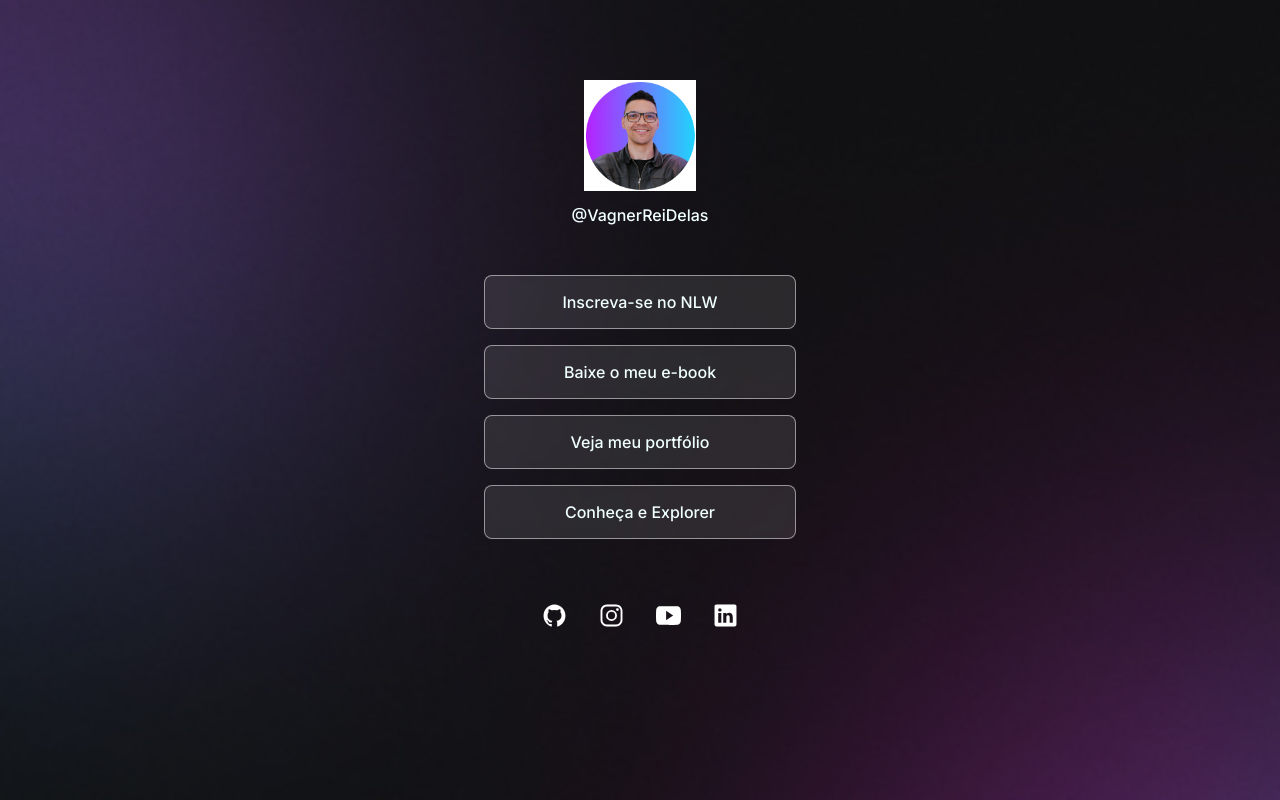
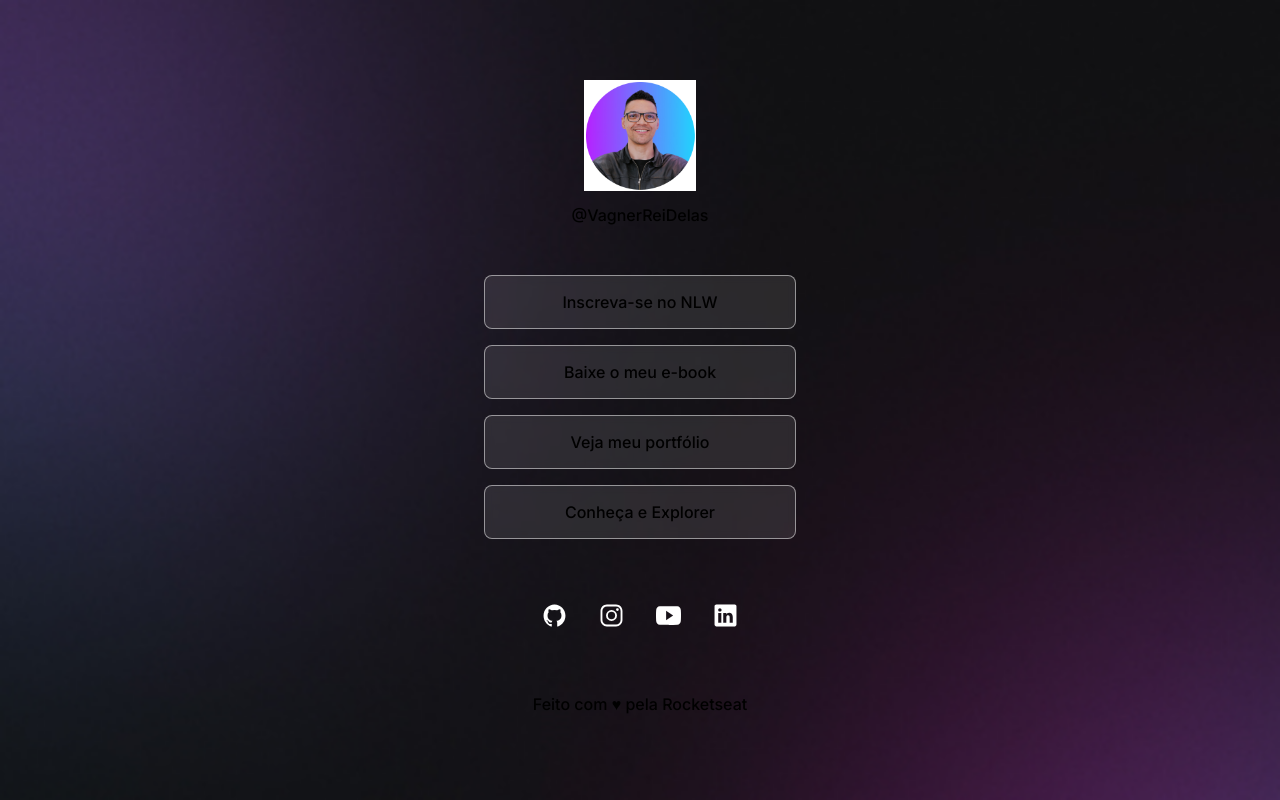
Before and after one commit to AndersonLucasN/HTML-CSS, a plain HTML site: page Projetos-Rocketseat/perfil-mobile/index.html in a window 1280 px wide. Drawn offline with nearby package versions, Linux system fonts and the light colour scheme.

Commit message:
atualizado-3

```diff
--- a/Projetos-Rocketseat/perfil-mobile/index.html
+++ b/Projetos-Rocketseat/perfil-mobile/index.html
@@ -1,5 +1,5 @@
 <!DOCTYPE html>
-<html lang="en">
+<html lang="pt-BR" class="light">
 
 <head>
     <meta charset="UTF-8">
@@ -15,9 +15,11 @@
 <body>
     <div id="container">
         <div class="profile">
+
             <img src="Mobile/Avatar.jpg" alt="avatar-perfil">
             <p>@VagnerReiDelas</p>
                                                     </div>
+
         <ul>
             <li>
                 <a href="#">Inscreva-se no NLW</a>
@@ -47,7 +49,13 @@
             </a>
 
         </div>
+
+        <footer>
+            <p>Feito com ♥ pela Rocketseat</p>
+        </footer>
+
     </div>
+
     <script type="module" src="https://unpkg.com/ionicons@5.5.2/dist/ionicons/ionicons.esm.js"></script>
     <script nomodule src="https://unpkg.com/ionicons@5.5.2/dist/ionicons/ionicons.js"></script>
 
--- a/Projetos-Rocketseat/perfil-mobile/style.css
+++ b/Projetos-Rocketseat/perfil-mobile/style.css
@@ -4,6 +4,17 @@
     padding: 0;
     box-sizing: border-box;
 }
+
+:root {
+    --color-1: azure;
+    --bg-url:(Mobile/Background.jpg);
+}
+
+.light{
+    --color-1:black;
+    --bg-url:(Mobile/Background.jpg);
+}
+
 body {
     background-image: url(Mobile/Background.jpg);
     background-repeat: no-repeat;
@@ -17,6 +28,7 @@ body {
 
 body * {
     font-family: 'Inter', sans-serif;
+    color: var(--color-1);
 
 }
 
@@ -40,7 +52,7 @@ body * {
 .profile p {
     font-weight: 500;
     line-height: 24px;
-    color: azure;
+    color: var(--color-1);
     margin-top: 8px;
 }
 
@@ -56,7 +68,7 @@ ul{
 
 ul>li>a{
     display: flex;
-    border: 1px solid red;
+
     text-decoration: none;
 
     align-items: center;
@@ -68,7 +80,7 @@ ul>li>a{
     border: 1px solid rgba(255, 255, 255, 0.5);
     backdrop-filter: blur(4px);
     border-radius: 8px;
-    color: azure;
+    color: var(--color-1);
 
     transition: background 0.2s;
     font-weight: 500;
@@ -76,7 +88,7 @@ ul>li>a{
 
 ul>li>a:hover{
     background: rgba(255, 255, 255, 0.05);
-    border: 1px solid white;
+    border: 1px solid var(--color-1);
     padding: 18px;
 }
 
@@ -111,6 +123,22 @@ ion-icon{
 .social-links a:hover{
     background: rgba(255, 255, 255, 0.2);
     padding: 18px;
+}
 
+footer{
+    display: flex;
+    flex-direction: row;
+    justify-content: center;
+    align-items: center;
+    padding: 24px;
+}
+
+footer>p{
+    font-family: 'Inter';
+    font-style: normal;
+    font-weight: 400;
+    font-size: 16px;
+    line-height: 24px;
+    color: var(--color-1);
 
 }
```
Also changed, not shown: Projetos-Rocketseat/perfil-mobile/Mobile/Background-light.jpg (added). Lines whose indentation alone changed are shown as unchanged.
